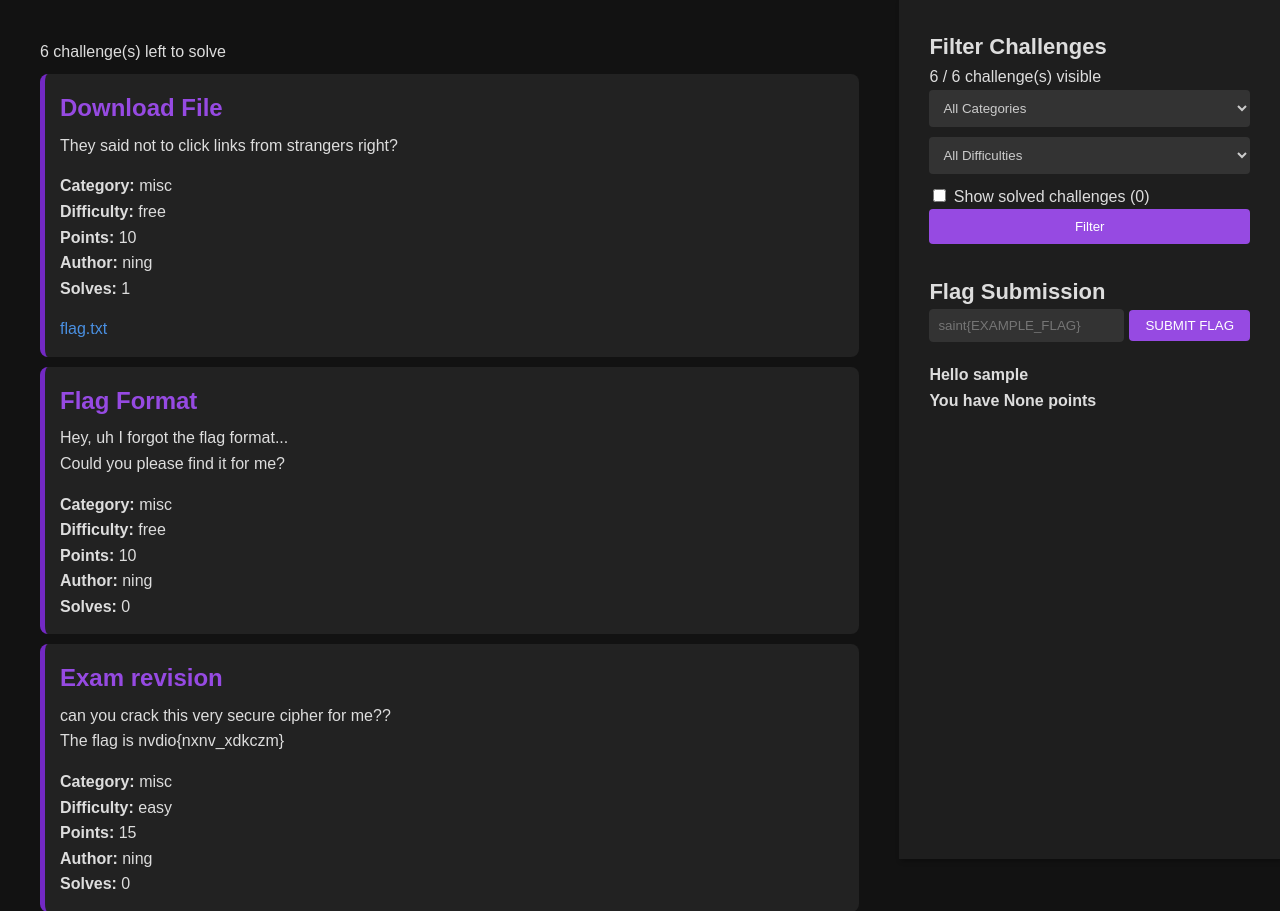
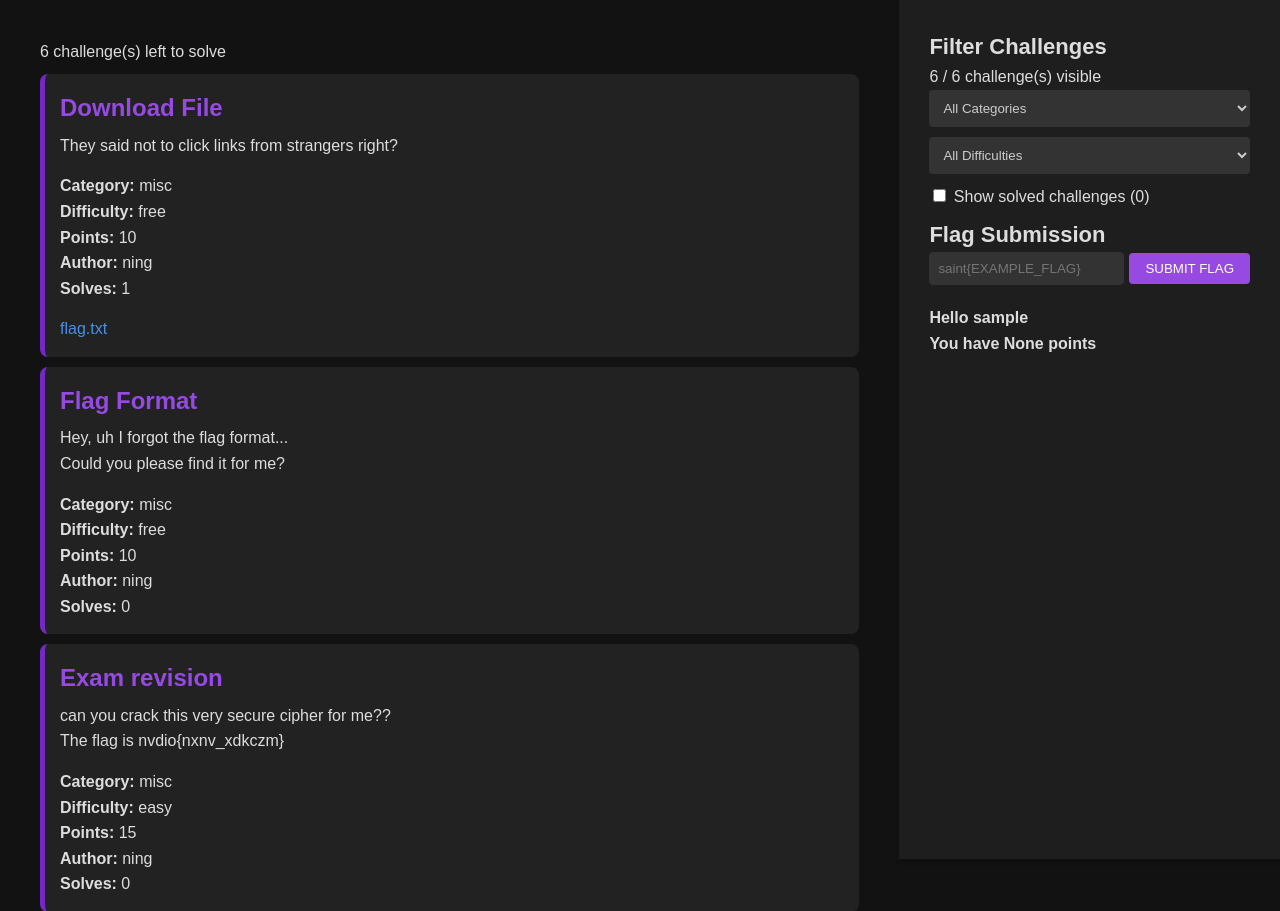
Before and after one commit to SaintNong/SaintCTF, a Flask app: page /challenges in a window 1280 px wide. Shown: the part 139-1050 px from the top of the page. Run offline with Flask 3, Linux system fonts and the light colour scheme; the visitor is signed in with stand-in values (Sample User, id 1); some libraries are stand-ins or nearby versions.

Commit message:
Remove "Filter" button

```diff
--- a/static/css/styles.css
+++ b/static/css/styles.css
@@ -223,7 +223,7 @@ body {
 
 #filter-form {
     /* Centering the form */
-    margin: 0 auto 30px;
+    margin: 0 auto 0.5em;
 }
 
 #filter-form select {
@@ -234,21 +234,6 @@ body {
     margin-bottom: 10px; /* Spacing between form elements */
     width: 100%; /* Full width */
     border-radius: 4px; /* Slightly rounded edges for inputs */
-}
-
-#filter-form input[type="submit"] {
-    background-color: #964ae2; /* Stylish purple color for numbers to match headers */
-    color: #fff; /* White text */
-    border: none;
-    padding: 10px;
-    cursor: pointer;
-    transition: background-color 0.3s; /* Transition for hover effect */
-    width: 100%; /* Full width */
-    border-radius: 4px; /* Rounded edges */
-}
-
-#filter-form input[type="submit"]:hover {
-    background-color: #7329c4; /* Darker purple on hover for visual feedback */
 }
 
 /* Style for the challenge listings */
--- a/templates/challenges.html
+++ b/templates/challenges.html
@@ -143,7 +143,6 @@
                 <input type="checkbox" name="solved" id="solved" />
                 <label for="solved">Show solved challenges ({{ solved_count }})</label>
             </div>
-            <input type="submit" value="Filter">
         </form>
 
 
```
